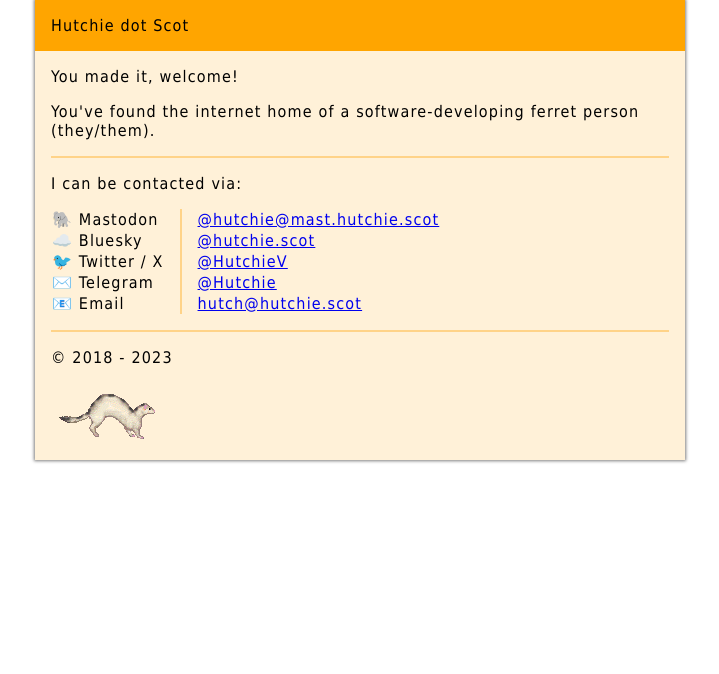
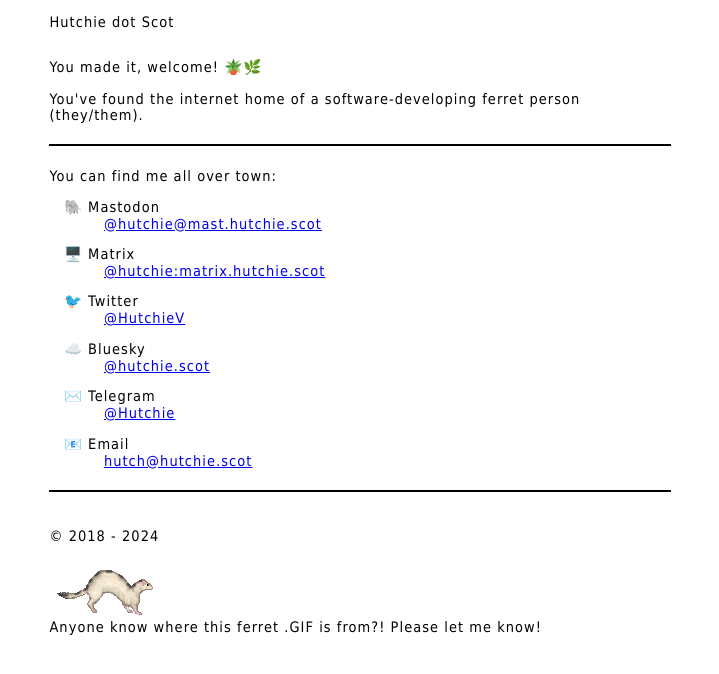
Before and after one commit to hutchiev/hutchiev.github.io, a plain HTML site: page index.html in a window 1280 px wide. Shown: the whole page, without its empty margins (280-999 px from the left). Drawn offline with Linux system fonts and the light colour scheme.

Commit message:
Remove colours, add matrix, update list width

```diff
--- a/index.html
+++ b/index.html
@@ -20,7 +20,7 @@
 
   <main>
     <section>
-      <p>You made it, welcome!</p>
+      <p>You made it, welcome! 🪴🌿</p>
 
       <p>You've found the internet home of a software-developing ferret person (they/them).</p>
     </section>
@@ -28,32 +28,46 @@
     <div class="hr"></div>
 
     <section>
-      <p>I can be contacted via:<br />
+      <p>You can find me all over town:<br />
 
-      <table>
-        <tbody>
-          <tr>
-            <td>🐘 Mastodon</td>
-            <td><a href="https://mast.hutchie.scot/@hutchie">@hutchie@mast.hutchie.scot</a></td>
-          </tr>
-          <tr>
-            <td>☁️ Bluesky</td>
-            <td><a href="https://bsky.app/profile/hutchie.scot">@hutchie.scot</a></td>
-          </tr>
-          <tr>
-            <td>🐦 Twitter / X</td>
-            <td><a href="https://twitter.com/HutchieV">@HutchieV</a></td>
-          </tr>
-          <tr>
-            <td>✉️ Telegram</td>
-            <td><a href="https://t.me/hutchie">@Hutchie</a></td>
-          </tr>
-          <tr>
-            <td>📧 Email</td>
-            <td><a href="mailto:hutch@hutchie.scot">hutch@hutchie.scot</a></td>
-          </tr>
-        </tbody>
-      </table>
+        <ul>
+          <li>
+            🐘 Mastodon
+            <ol>
+              <a href="https://mast.hutchie.scot/@hutchie">@hutchie@mast.hutchie.scot</a>
+            </ol>
+          </li>
+          <li>
+            🖥️ Matrix
+            <ol>
+              <a href="https://matrix.to/#/@hutchie:matrix.hutchie.scot">@hutchie:matrix.hutchie.scot</a>
+            </ol>
+          </li>
+          <li>
+            🐦 Twitter
+            <ol>
+              <a href="https://twitter.com/HutchieV">@HutchieV</a>
+            </ol>
+          </li>
+          <li>
+            ☁️ Bluesky
+            <ol>
+              <a href="https://bsky.app/profile/hutchie.scot">@hutchie.scot</a>
+            </ol>
+          </li>
+          <li>
+            ✉️ Telegram
+            <ol>
+              <a href="https://t.me/hutchie">@Hutchie</a>
+            </ol>
+          </li>
+          <li>
+            📧 Email
+            <ol>
+              <a href="mailto:hutch@hutchie.scot">hutch@hutchie.scot</a>
+            </ol>
+          </li>
+        </ul>
 
       </p>
     </section>
@@ -63,9 +77,10 @@
 
   <footer>
     <section>
-      <p>© 2018 - 2023</p>
+      <p>© 2018 - 2024</p>
       <p>
-        <img src="/ferret2.gif" />
+        <img src="/ferret2.gif" alt="A low-resolution, low-frame-rate animation of a realistic ferret bouncing" /><br />
+        Anyone know where this ferret .GIF is from?! Please let me know!
       </p>
     </section>
   </footer>
--- a/style.css
+++ b/style.css
@@ -2,12 +2,17 @@
   box-sizing: border-box;
   font-family: Tahoma, Arial, Helvetica, sans-serif;
   letter-spacing: 0.1cap;
+  font-size: 0.95rem;
 }
 
 html {
   display: flex;
   flex-direction: column;
   width: auto;
+}
+
+header {
+  /* background-color: orange; */
 }
 
 body {
@@ -20,9 +25,6 @@
   width: 650px;
   max-width: 100%;
   background-color: rgb(255, 255, 255);
-  box-shadow: 0px 0px 3px 1px rgba(0,0,0,0.50);
-  -webkit-box-shadow: 0px 0px 3px 1px rgba(0,0,0,0.50);
-  -moz-box-shadow: 0px 0px 3px 1px rgba(0,0,0,0.50);
 }
 
 body > header,
@@ -32,32 +34,29 @@
   padding-right: 1em;
 }
 
-header {
-  background-color: orange;
-}
-
 main > section p,
-main > section table,
 footer > section p {
   border-collapse: collapse;
 }
 
-main > section table tr td:last-child {
+main > section ul {
+  list-style-type: none;
   padding-left: 1em;
 }
 
-main > section table tr td:first-child {
-  padding-right: 1em;
-  border-right: 2px solid #ffd388;
+main > section ul li ol {
+  padding-bottom: 1em;
 }
 
-main, footer {
-  background-color: rgb(255, 241, 216);
+main > section ul li:last-of-type ol:last-of-type {
+  padding-bottom: initial;
 }
 
 main > .hr {
+  margin-top: 1.5em;
+  margin-bottom: 1.5em;
   height: 2px;
-  background-color: #ffd388;
+  background-color: black;
 }
 
 @media only screen and (max-width: 500px) {
```
